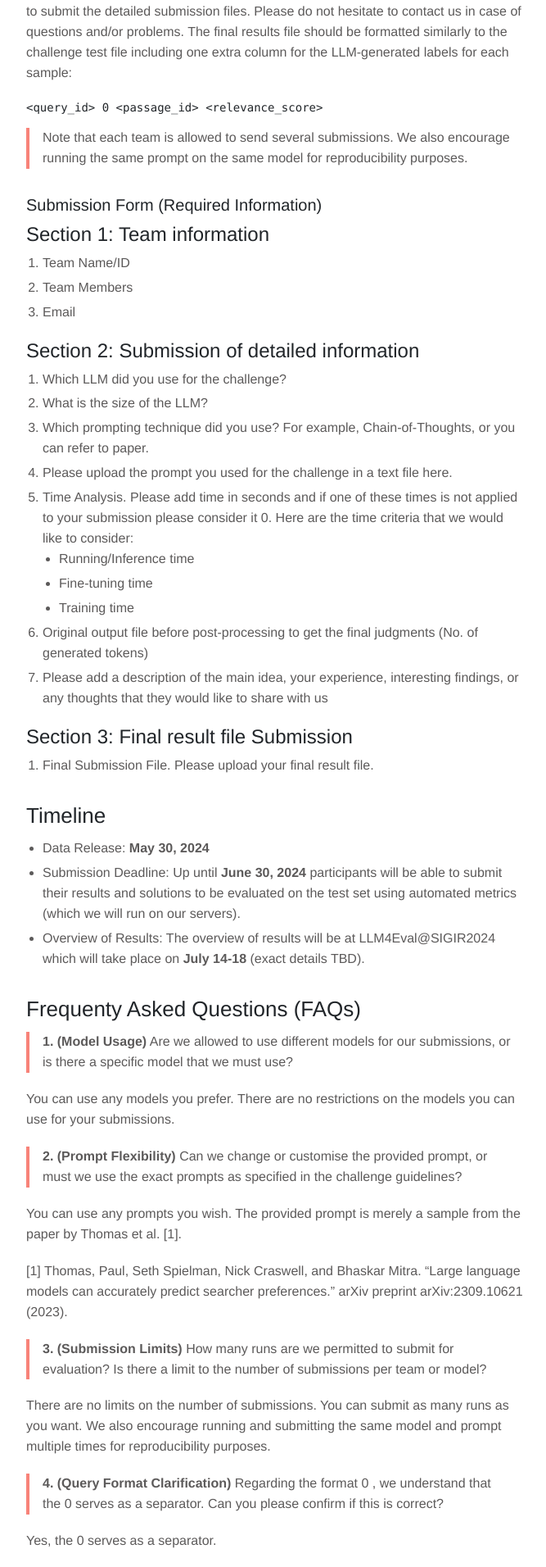
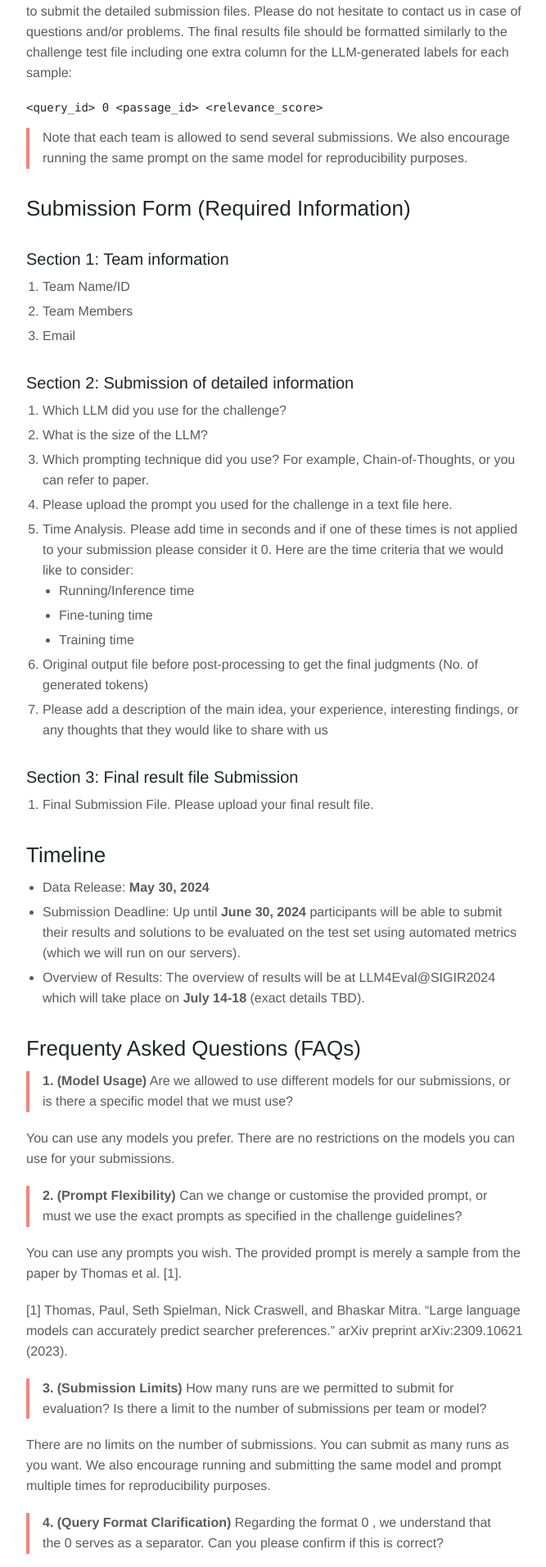
Before and after one commit to LLM4Eval/llm4eval, a Jekyll site: the page built from challenge.md, in a window 1280 px wide. Shown: the part 2335-4247 px from the top of the page at 82% size, without its empty margins (143-810 px from the left). Built offline with Jekyll 4.4.1, drawn with Linux system fonts in a browser that asks for light colours.

```diff
--- a/challenge.md
+++ b/challenge.md
@@ -53,13 +53,14 @@ We will use Google Forms for submissions. Submissions are open at __[https://for
 
 > Note that each team is allowed to send several submissions. We also encourage running the same prompt on the same model for reproducibility purposes.
 
-### Submission Form (Required Information)
-#### Section 1: Team information
+## Submission Form (Required Information)
+
+### Section 1: Team information
 1. Team Name/ID
 2. Team Members
 3. Email
 
-#### Section 2: Submission of detailed information
+### Section 2: Submission of detailed information
 1. Which LLM did you use for the challenge?
 2. What is the size of the LLM?
 3. Which prompting technique did you use? For example, Chain-of-Thoughts, or you can refer to paper.
@@ -71,7 +72,7 @@ We will use Google Forms for submissions. Submissions are open at __[https://for
 6. Original output file before post-processing to get the final judgments (No. of generated tokens)
 7. Please add a description of the main idea, your experience, interesting findings, or any thoughts that they would like to share with us
 
-#### Section 3: Final result file Submission
+### Section 3: Final result file Submission
 1. Final Submission File. Please upload your final result file.
 
 ## Timeline
```
